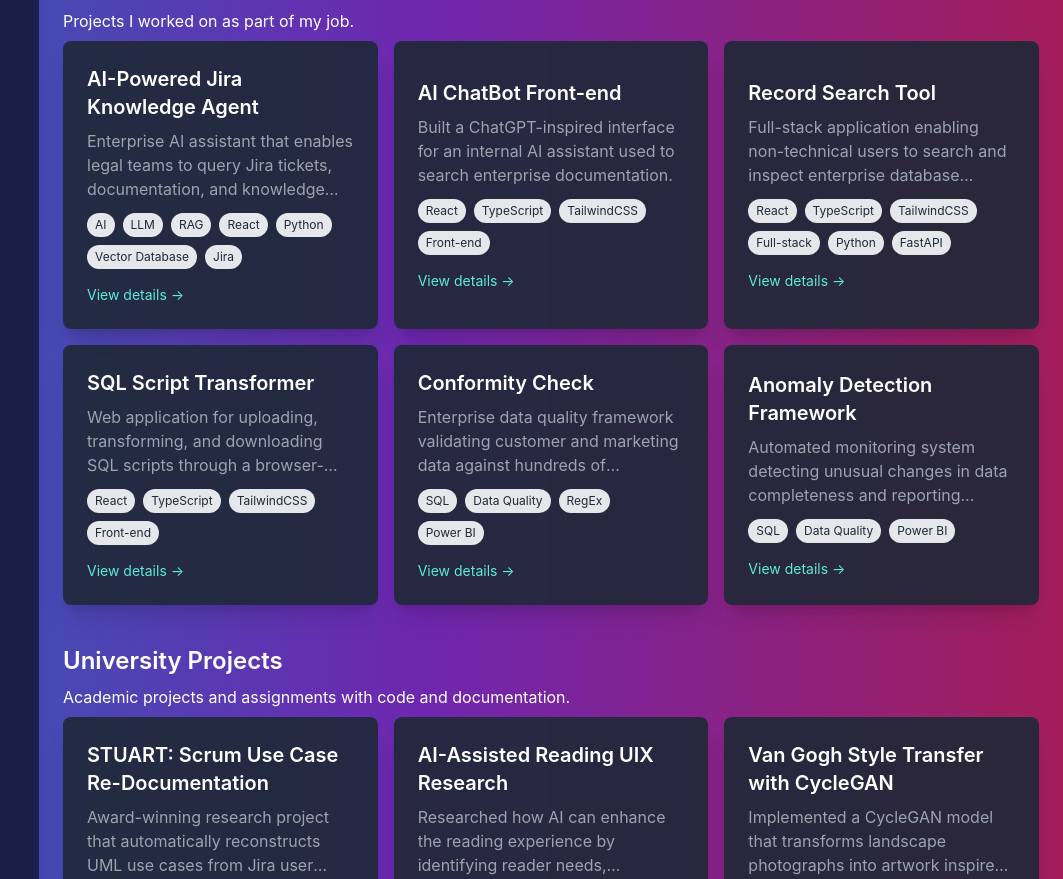
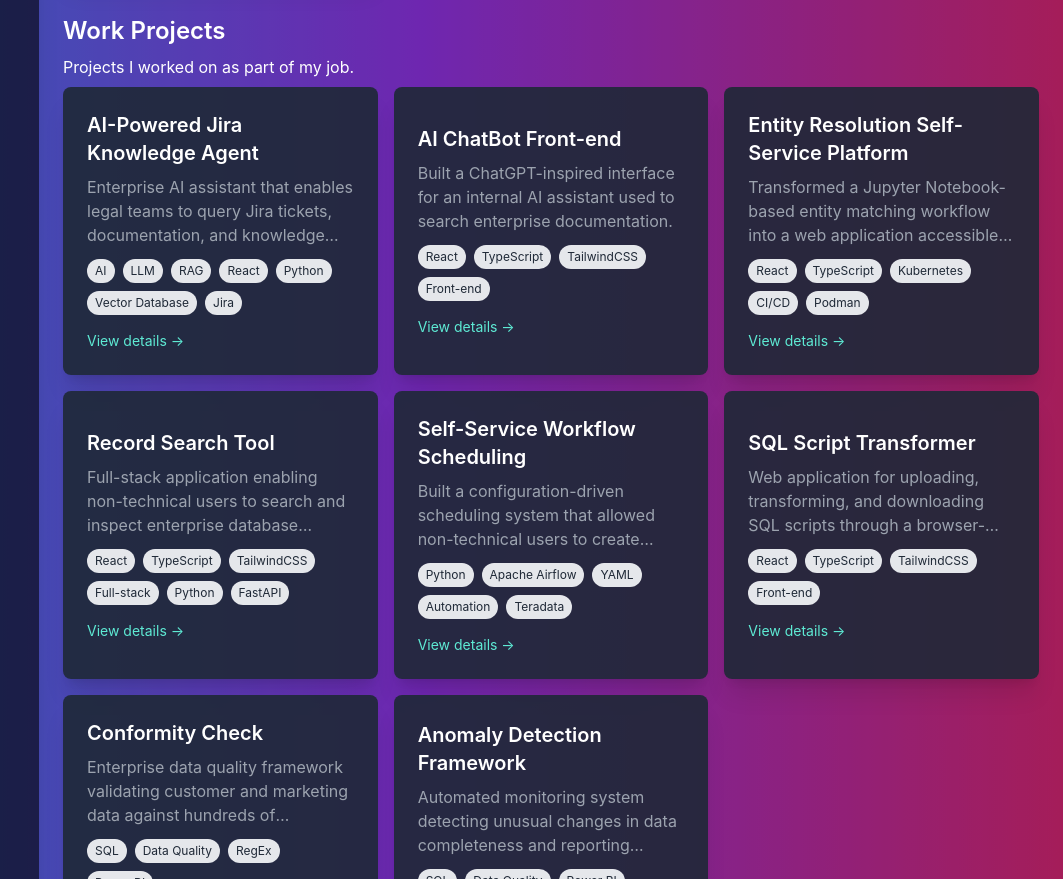
Before and after one commit to alexandrasky/alexandrasky.github.io, a React (Create React App) app: page / in a window 1280 px wide. Shown: the part 1595-2474 px from the top of the page, without its empty margins (217-1280 px from the left). Built offline with nearby package versions, Linux system fonts and the light colour scheme.

Commit message:
added er and airflow projects

```diff
--- a/src/data/projects.ts
+++ b/src/data/projects.ts
@@ -151,6 +151,35 @@ export const projects: Project[] = [
   },
 
   {
+    title: "Entity Resolution Self-Service Platform",
+
+    description:
+      "Transformed a Jupyter Notebook-based entity matching workflow into a web application accessible to non-technical users.",
+
+    longDescription:
+      "Developed the frontend of a web application that operationalized an existing entity resolution workflow previously executed through Jupyter Notebooks. The solution enabled business users to perform entity matching without installing Python environments or interacting with notebook code. Built using React and TypeScript, containerized with Podman, and deployed to Kubernetes through CI/CD pipelines.",
+
+    tags: [
+      "React",
+      "TypeScript",
+      "Kubernetes",
+      "CI/CD",
+      "Podman"
+    ],
+
+    type: "work",
+
+    highlights: [
+      "Modernized a notebook-based entity matching workflow",
+      "Enabled self-service access for non-technical users",
+      "Built with React and TypeScript",
+      "Containerized using Podman",
+      "Deployed via CI/CD pipelines",
+      "Hosted on Kubernetes"
+    ]
+  },
+
+  {
     title: "Record Search Tool",
     description:
       "Full-stack application enabling non-technical users to search and inspect enterprise database records without SQL.",
@@ -171,6 +200,35 @@ export const projects: Project[] = [
       "Designed for non-technical users",
       "Reduced dependency on manual SQL queries",
     ],
+  },
+
+  {
+    title: "Self-Service Workflow Scheduling",
+
+    description:
+      "Built a configuration-driven scheduling system that allowed non-technical users to create Apache Airflow workflows without writing Python code.",
+
+    longDescription:
+      "Developed a framework that generates Apache Airflow DAGs from YAML configuration files, allowing users to schedule Teradata processes without needing knowledge of Python or Airflow internals. The project was inspired by an existing PostgreSQL-based implementation and required analyzing legacy code, understanding internal scheduling infrastructure, and adapting the solution for Teradata workloads. By moving workflow definitions into configuration files, the solution made process scheduling accessible to a broader range of team members while reducing dependency on developers.",
+
+    tags: [
+      "Python",
+      "Apache Airflow",
+      "YAML",
+      "Automation",
+      "Teradata"
+    ],
+
+    type: "work",
+
+    highlights: [
+      "Generated Airflow DAGs from YAML configuration",
+      "Enabled non-technical users to schedule processes",
+      "Adapted an existing PostgreSQL solution for Teradata",
+      "Worked with legacy scheduling infrastructure",
+      "Reduced dependency on Python knowledge",
+      "Improved accessibility of workflow automation"
+    ]
   },
 
   {
```
